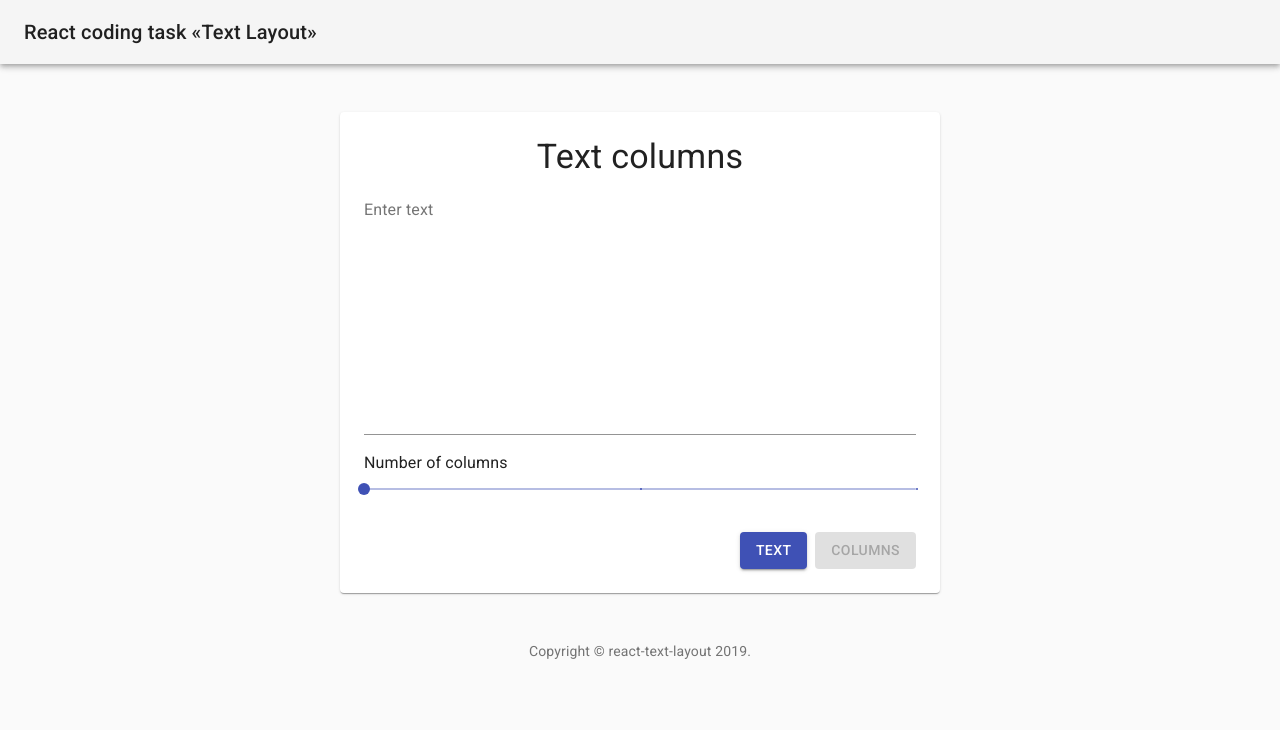
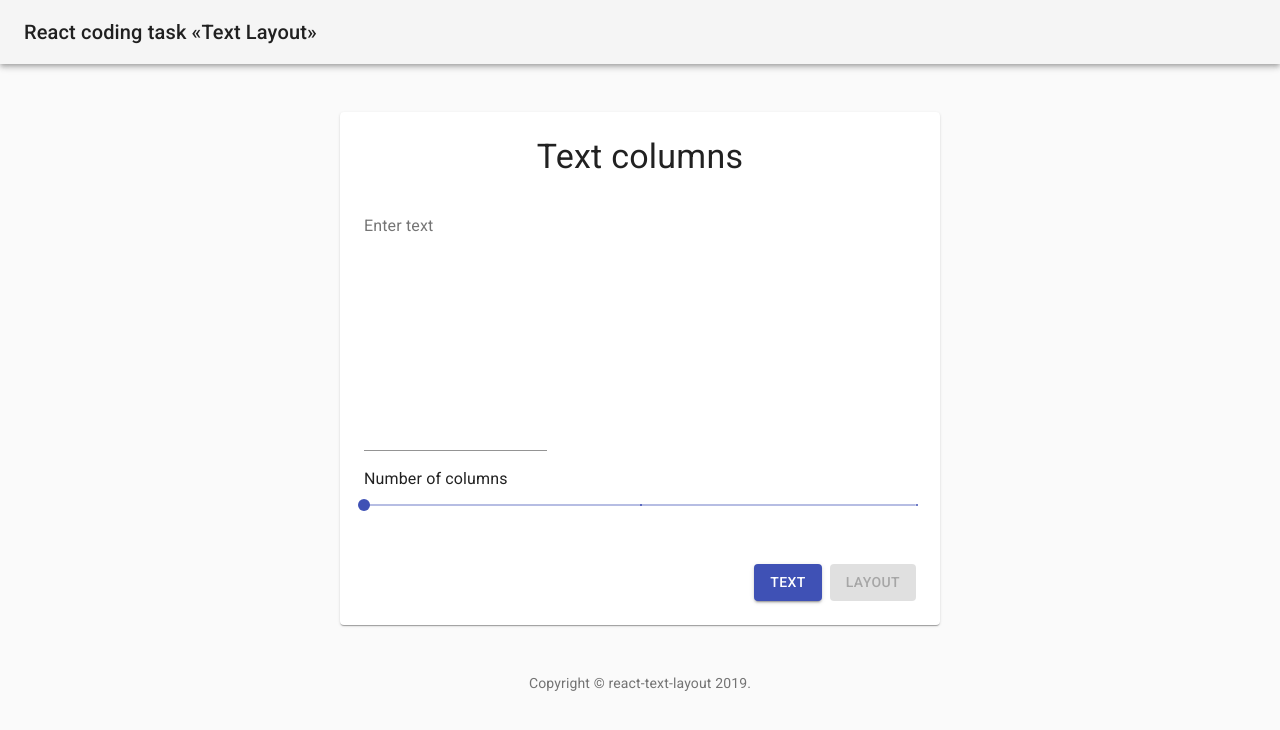
Before and after one commit to vitaly-d-osinit/react-text-layout, a Next.js app: page /layout in a window 1280 px wide. Shown: the top 730 px of the page. Built offline with nearby package versions, Linux system fonts and the light colour scheme.

Commit message:
The text of the columns is stored in separate cells of the store

```diff
--- a/package.json
+++ b/package.json
@@ -11,6 +11,7 @@
   },
   "dependencies": {
     "@material-ui/core": "^4.8.0",
+    "array-chunk": "^1.0.0",
     "next": "^9.1.5",
     "react": "^16.12.0",
     "react-dom": "^16.12.0",
--- a/src/components/ColumnsStepper.tsx
+++ b/src/components/ColumnsStepper.tsx
@@ -1,51 +1,41 @@
-import React, { useCallback, FunctionComponent } from "react";
+import React, { useCallback, useMemo } from "react";
 import { useDispatch } from "react-redux";
-import Button from "@material-ui/core/Button";
 import Typography from "@material-ui/core/Typography";
 import Slider from "@material-ui/core/Slider";
 
-import { useColumns, useActiveColumn, setActiveColumn } from "src/store";
-import { Column } from "src/store/types";
+import { useColumns, useActiveColumn, setActiveColumnAction } from "src/store";
 
-type ColumnStepperProps = {
-  column: Column;
-};
-
-const ColumnStepper: FunctionComponent<ColumnStepperProps> = ({ column }) => {
-  const dispatch = useDispatch();
-  const activeColumn = useActiveColumn();
-  const disabled = activeColumn === column;
-
-  const handleClick = useCallback(() => {
-    dispatch(setActiveColumn(column));
-  }, [column, dispatch]);
-
-  return (
-    <Button onClick={handleClick} disabled={disabled}>
-      {column}
-    </Button>
+const useColumnsArray = () => {
+  const columns = useColumns();
+  return useMemo(
+    () => new Array(columns).fill(undefined).map((v, index) => index + 1),
+    [columns]
   );
 };
 
-function valuetext(value) {
-  return `${value}°C`;
-}
+export default function ColumnsStepper() {
+  const dispatch = useDispatch();
+  const columns = useColumnsArray();
+  const activeColumn = useActiveColumn();
 
-export default function ColumnsStepper() {
-  const columns = useColumns();
-  const activeColumn = useActiveColumn();
+  const handleChange = useCallback(
+    (e, value) => {
+      dispatch(setActiveColumnAction(value));
+    },
+    [dispatch]
+  );
 
   return (
     <>
       <Typography>Number of columns</Typography>
       <Slider
         defaultValue={activeColumn}
-        getAriaValueText={valuetext}
         valueLabelDisplay="auto"
         step={1}
         marks
         min={columns[0]}
         max={columns[columns.length - 1]}
+        onChange={handleChange}
       />
     </>
   );
--- a/src/components/Layout.tsx
+++ b/src/components/Layout.tsx
@@ -60,17 +60,22 @@ export default function Layout({ title, children }) {
 
       <main className={classes.layout}>
         <Paper className={classes.paper}>
-          <Typography component="h1" variant="h4" align="center">
-            {title}
-          </Typography>
+          <Grid container spacing={2}>
+            <Grid item xs={12}>
+              <Typography component="h1" variant="h4" align="center">
+                {title}
+              </Typography>
+            </Grid>
 
-          {children}
+            <Grid item xs={12}>
+              {children}
+            </Grid>
 
-          <Grid>
-            <NavigationButtons />
+            <Grid item xs={12}>
+              <NavigationButtons />
+            </Grid>
           </Grid>
         </Paper>
-
         <Copyright />
       </main>
     </>
--- a/src/components/NavigationButtons.tsx
+++ b/src/components/NavigationButtons.tsx
@@ -7,7 +7,7 @@ import Link from "next/link";
 import {
   useNavigationList,
   useActiveNavigation,
-  setActiveNavigation
+  setActiveNavigationAction
 } from "src/store/page";
 import { Navigation } from "src/store/types";
 
@@ -34,7 +34,7 @@ const NavigationButton: FunctionComponent<NavigationButtonProps> = ({
   const activeNavigation = useActiveNavigation();
 
   const handleClick = useCallback(() => {
-    dispatch(setActiveNavigation(navigation.id));
+    dispatch(setActiveNavigationAction(navigation.id));
   }, [dispatch, navigation]);
 
   return (
--- a/src/components/TextArea.tsx
+++ b/src/components/TextArea.tsx
@@ -1,21 +1,26 @@
-import React, { useCallback, useState } from "react";
+import React, { useCallback, useState, FunctionComponent } from "react";
 import { useDispatch } from "react-redux";
 import TextField from "@material-ui/core/TextField";
 
-import { useText, setText } from "src/store/text-layout";
+import { useText, setTextAction } from "src/store";
+import { Columns } from "src/store/types";
 
-export default function TextArea() {
+type TextAreaProps = {
+  column: Columns;
+};
+
+const TextArea: FunctionComponent<TextAreaProps> = ({ column = 0 }) => {
   const dispatch = useDispatch();
   const text = useText();
-  const [textValue, textValueChange] = useState(text);
+  const [textValue, textValueChange] = useState(text[column]);
 
   const handleChange = useCallback(({ target }) => {
     textValueChange(target.value);
   }, []);
 
   const handleBlur = useCallback(() => {
-    dispatch(setText(textValue));
-  }, [dispatch, textValue]);
+    dispatch(setTextAction(textValue, column));
+  }, [column, dispatch, textValue]);
 
   const handleKeyDown = useCallback(({ key, target }) => {
     if (key === "Enter") {
@@ -35,4 +40,6 @@ export default function TextArea() {
       onChange={handleChange}
     />
   );
-}
+};
+
+export default TextArea;
--- a/src/pages/index.tsx
+++ b/src/pages/index.tsx
@@ -10,7 +10,7 @@ const IndexPage = () => {
   return (
     <Layout title="Text area">
       <Grid>
-        <TextArea />
+        <TextArea column={0} />
       </Grid>
     </Layout>
   );
--- a/src/pages/layout.tsx
+++ b/src/pages/layout.tsx
@@ -1,18 +1,35 @@
-import React from "react";
+import React, { useMemo } from "react";
 import Grid from "@material-ui/core/Grid";
 
 import { withRedux } from "src/lib/redux";
-import { initializeStore, INITIAL_STATE } from "src/store";
+import { initializeStore, INITIAL_STATE, useActiveColumn } from "src/store";
 import Layout from "src/components/Layout";
+import ColumnsStepper from "src/components/ColumnsStepper";
 import TextArea from "src/components/TextArea";
-import ColumnsStepper from "src/components/ColumnsStepper";
+
+const useTextColumns = () => {
+  const activeColumn = useActiveColumn();
+
+  return useMemo(() => {
+    const count = 12 / activeColumn;
+    return new Array(activeColumn).fill(count);
+  }, [activeColumn]);
+};
 
 const LayoutPage = () => {
+  const textColumns = useTextColumns();
+
   return (
     <Layout title="Text columns">
       <Grid spacing={2} container>
-        <Grid item xs={12}>
-          <TextArea />
+        <Grid item>
+          <Grid container xs={12} wrap="nowrap">
+            {textColumns.map((count, column) => (
+              <Grid item key={column} xs={count}>
+                <TextArea column={column} />
+              </Grid>
+            ))}
+          </Grid>
         </Grid>
         <Grid item xs={12}>
           <ColumnsStepper />
--- a/src/store/index.ts
+++ b/src/store/index.ts
@@ -1,6 +1,8 @@
 import { createStore, applyMiddleware } from "redux";
 import { composeWithDevTools } from "redux-devtools-extension";
+
 import { Store } from "./types";
+import { setText } from "./text-layout";
 
 export * from "./page";
 export * from "./text-layout";
@@ -17,13 +19,13 @@ export const INITIAL_STATE: Store = {
     {
       id: "columns",
       pageTitle: "Text columns area",
-      linkText: "Columns",
+      linkText: "LAYOUT",
       link: "/layout"
     }
   ],
   activeNavigation: "text",
-  text: "",
-  columns: [1, 2, 3],
+  text: [],
+  columns: 3,
   activeColumn: 1
 };
 
@@ -42,10 +44,7 @@ const reducer = (state = INITIAL_STATE, action): Store => {
         activeNavigation: action.navigationId
       };
     case "SET_TEXT":
-      return {
-        ...state,
-        text: action.text
-      };
+      return setText(state, action);
     case "SET_ACTIVE_COLUMN":
       return {
         ...state,
--- a/src/store/page.ts
+++ b/src/store/page.ts
@@ -8,12 +8,12 @@ import {
   ActiveNavigation
 } from "./types";
 
-export const setTitle = (title: Title) => ({
+export const setTitleAction = (title: Title) => ({
   type: "SET_TITLE",
   title
 });
 
-export const setActiveNavigation = (navigationId: NavigationId) => ({
+export const setActiveNavigationAction = (navigationId: NavigationId) => ({
   type: "SET_ACTIVE_NAVIGATION",
   navigationId
 });
--- a/src/store/text-layout.ts
+++ b/src/store/text-layout.ts
@@ -1,13 +1,24 @@
 import { useSelector } from "react-redux";
 
-import { Store, Column, Columns, Text, ActiveColumn } from "./types";
+import { Store, Columns, Text, ActiveColumn } from "./types";
 
-export const setText = (text: Text) => ({
+export const setTextAction = (text: string, column: Columns) => ({
   type: "SET_TEXT",
-  text
+  text,
+  column
 });
 
-export const setActiveColumn = (activeColumn: Column) => ({
+export const setText = (state: Store, action): Store => {
+  const newText = new Array(state.columns).fill("");
+  return {
+    ...state,
+    text: newText.map((text, column) =>
+      column === action.column ? action.text : state.text[column] || ""
+    )
+  };
+};
+
+export const setActiveColumnAction = (activeColumn: ActiveColumn) => ({
   type: "SET_ACTIVE_COLUMN",
   activeColumn
 });
```
Also changed, not shown: src/store/types.ts (+3 -5 lines), 1 other file (tests, documents, lock files or other folders).
